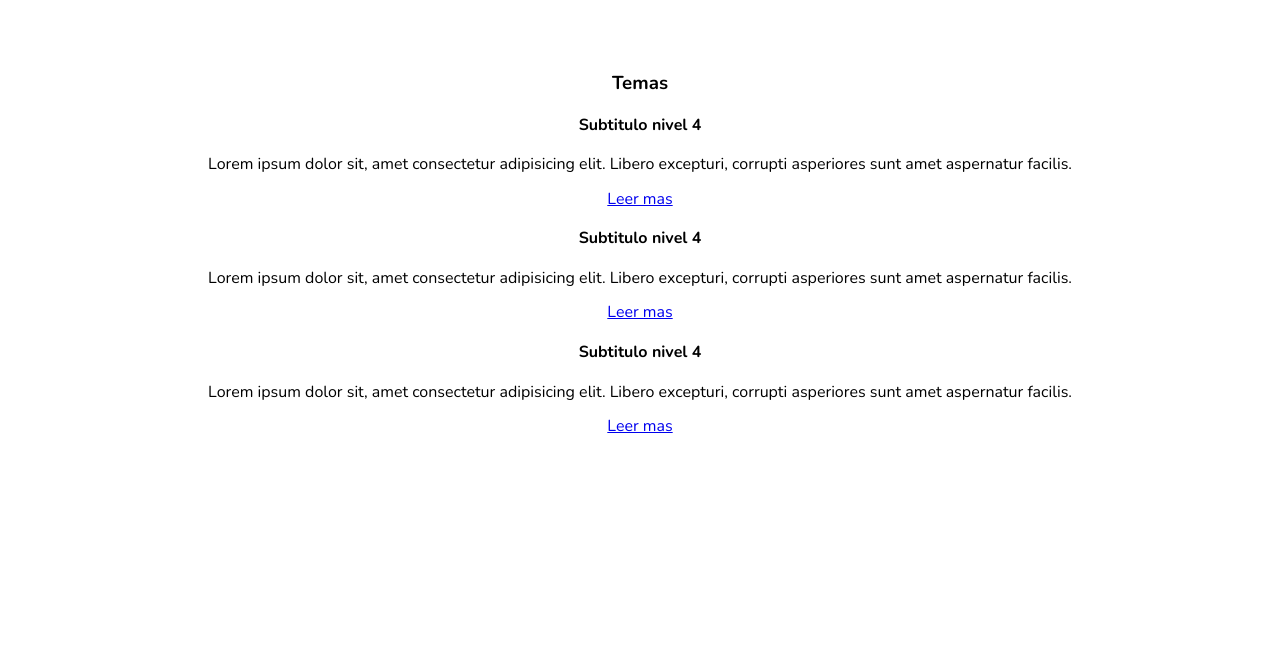
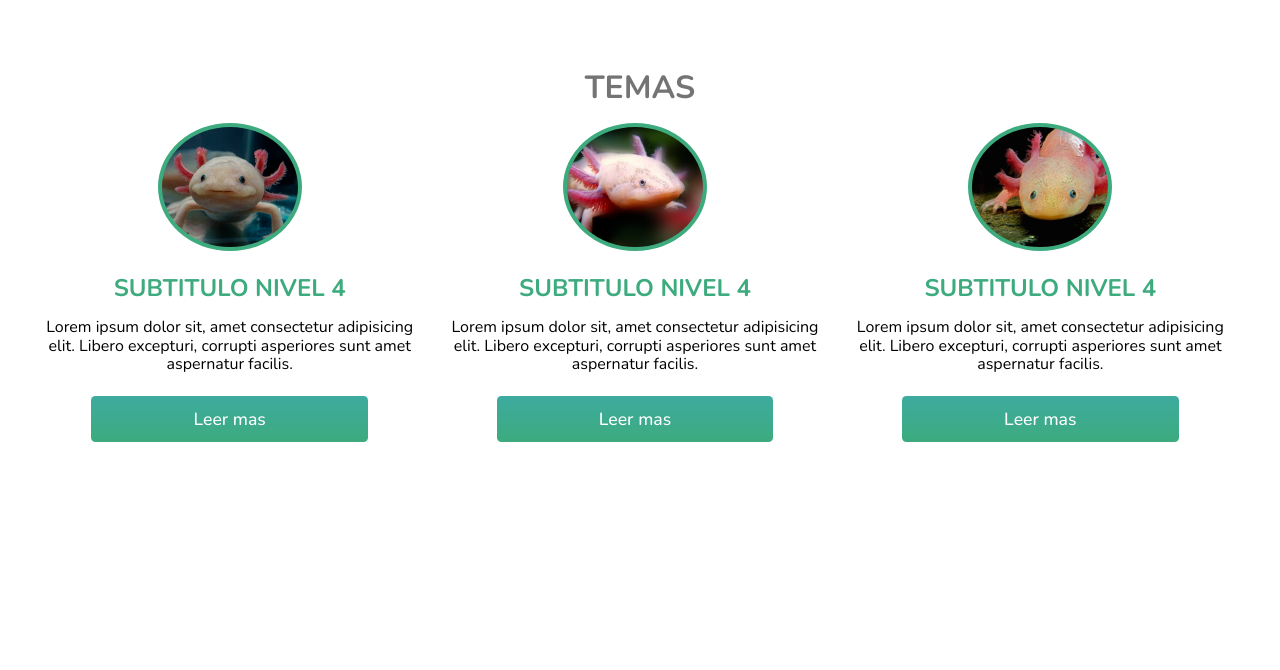
Before and after one commit to davidroman-hub/workshop, a plain HTML site: page workshop/index2.html in a window 1280 px wide. Shown: the part 810-1480 px from the top of the page. Drawn offline with nearby package versions, Linux system fonts and the light colour scheme.

Commit message:
adding sibjects

```diff
--- a/workshop/css/styles.css
+++ b/workshop/css/styles.css
@@ -105,6 +105,10 @@ empezamos con home */
 
 #home {
   background-color: #0000008b;
+  @media (max-width: 1000px) {
+    background: url("../img/2842579.jpg");
+    background-position-x: center;
+  }
 }
 
 .globo {
@@ -161,6 +165,115 @@ empezamos con home */
   z-index: 2;
 }
 
-/* #home a:hover{
-    tra
-} */
+#down {
+  height: 100px;
+  position: relative;
+  top: 60%;
+}
+
+#down img {
+  width: 50px;
+  height: 50px;
+  padding: 10px;
+  background-color: #3dab7e;
+  border-radius: 100%;
+}
+#home #down {
+  display: block;
+  height: 2rem;
+  opacity: 0;
+  top: 60%;
+  transition: all 0.35s;
+  z-index: 1;
+}
+
+#home a:hover + #down {
+  opacity: 0.5;
+  top: 65%;
+}
+
+/* Comencamos la parte de los temas */
+
+#subjects {
+}
+
+article {
+  display: flex;
+  justify-content: space-around;
+}
+
+article #img1 {
+  background-image: url("../img/ajolote1.jpg");
+  background-size: cover;
+  background-repeat: no-repeat;
+  height: 8rem;
+  width: 9rem;
+  border-radius: 50%;
+  border: 0.25em solid #3dab7e;
+  margin: 0 auto 1.5em;
+  background-position-x: center;
+  /* //arriba 0 a los lados auto y abajo 1.5 */
+}
+
+article #img2 {
+  background-image: url("../img/ajolote2.jpg");
+  background-size: cover;
+  background-repeat: no-repeat;
+  height: 8rem;
+  width: 9rem;
+  border-radius: 50%;
+  border: 0.25em solid #3dab7e;
+  margin: 0 auto 1.5em;
+  background-position-x: center;
+}
+
+article #img3 {
+  background-image: url("../img/ajolote3.jpeg");
+  background-size: cover;
+  background-repeat: no-repeat;
+  height: 8rem;
+  width: 9rem;
+  border-radius: 50%;
+  border: 0.25em solid #3dab7e;
+  margin: 0 auto 1.5em;
+  background-position-x: center;
+}
+
+h3 {
+  color: #0000008b;
+  font-size: 2rem;
+  margin: 0.5em 0;
+  text-transform: uppercase;
+}
+
+
+h4 {
+  color: #3dab7e;
+  font-size: 1.5rem;
+  margin: 0.5em 0;
+  text-transform: uppercase;
+
+}
+
+article a{
+  display: block;
+  background: linear-gradient(#3dab9f, #3dab7e);
+  border-radius: 0.25em;
+  font-size: 1.1rem;
+  font-weight: 500;
+  color:#fff;
+  text-decoration: none;
+  margin: 1.25em auto 2em;
+  width: 70%;
+  padding: 0.75em 0;
+}
+
+.subject-container a:hover{
+  background: linear-gradient(#3dab9f, #28694e);
+  transition: 0.5s;
+}
+
+
+.subject-container{
+  margin-right: 10px;
+}
--- a/workshop/index2.html
+++ b/workshop/index2.html
@@ -13,10 +13,10 @@
       rel="stylesheet"
     />
     <script src="https://ajax.googleapis.com/ajax/libs/jquery/3.7.1/jquery.min.js"></script>
-    <script src="//cdnjs.cloudflare.com/ajax/libs/ScrollMagic/2.0.7/ScrollMagic.min.js"></script>
+    <!-- <script src="//cdnjs.cloudflare.com/ajax/libs/ScrollMagic/2.0.7/ScrollMagic.min.js"></script>
     <script src="//cdnjs.cloudflare.com/ajax/libs/ScrollMagic/2.0.7/plugins/debug.addIndicators.min.js"></script>
     <script src="js/modernizr.js"></script>
-    <script src="js/prefixfree.js"></script>
+    <script src="js/prefixfree.js"></script> -->
   </head>
   <body>
     <!-- empezando por aqui -->
@@ -45,7 +45,9 @@
       <!-- <p>su navegador no soporta el elemento video</p> -->
       <section id="home">
         <div class="globo"></div>
-        <h2>Bienvenido al curso de <span class="html-subtitle">HTML5 & CSS3</span></h2>
+        <h2>
+          Bienvenido al curso de <span class="html-subtitle">HTML5 & CSS3</span>
+        </h2>
         <p>
           Lorem, ipsum dolor sit amet consectetur adipisicing elit. Iure, error
           eius in quaerat reiciendis quis tempora tempore accusantium quas iusto
@@ -53,31 +55,42 @@
           delectus autem.
         </p>
         <a href="#subjects" id="">Conozca mas</a>
-        <div id="abajo"></div>
+        <!-- abajo es una flecha -->
+        <div id="down">
+          <img src="./svg/angle-bottom-icon.svg" alt="down" />
+        </div>
       </section>
-      <section id="subjects">
+      <section id="">
         <h3>Temas</h3>
         <article>
-          <div id="imagen1"></div>
+          <div class="subject-container">
+            <div id="img1"></div>
             <h4>Subtitulo nivel 4</h4>
             <p>
               Lorem ipsum dolor sit, amet consectetur adipisicing elit. Libero
               excepturi, corrupti asperiores sunt amet aspernatur facilis.
             </p>
             <a href="#">Leer mas</a>
-          <div id="imagen2"></div>
+          </div>
+
+          <div class="subject-container">
+            <div id="img2"></div>
             <h4>Subtitulo nivel 4</h4>
             <p>
               Lorem ipsum dolor sit, amet consectetur adipisicing elit. Libero
               excepturi, corrupti asperiores sunt amet aspernatur facilis.
             </p>
             <a href="#">Leer mas</a>
+          </div>
+          <div class="subject-container">
+            <div id="img3"></div>
             <h4>Subtitulo nivel 4</h4>
             <p>
               Lorem ipsum dolor sit, amet consectetur adipisicing elit. Libero
               excepturi, corrupti asperiores sunt amet aspernatur facilis.
             </p>
             <a href="#">Leer mas</a>
+          </div>
         </article>
       </section>
       <section id="gallery">
```
Also changed, not shown: workshop/img/2842579.jpg (added), workshop/img/ajolote1.jpg (added), workshop/img/ajolote2.jpg (added), workshop/img/ajolote3.jpeg (added), workshop/svg/angle-bottom-icon.svg (added). Lines whose indentation alone changed are shown as unchanged.
